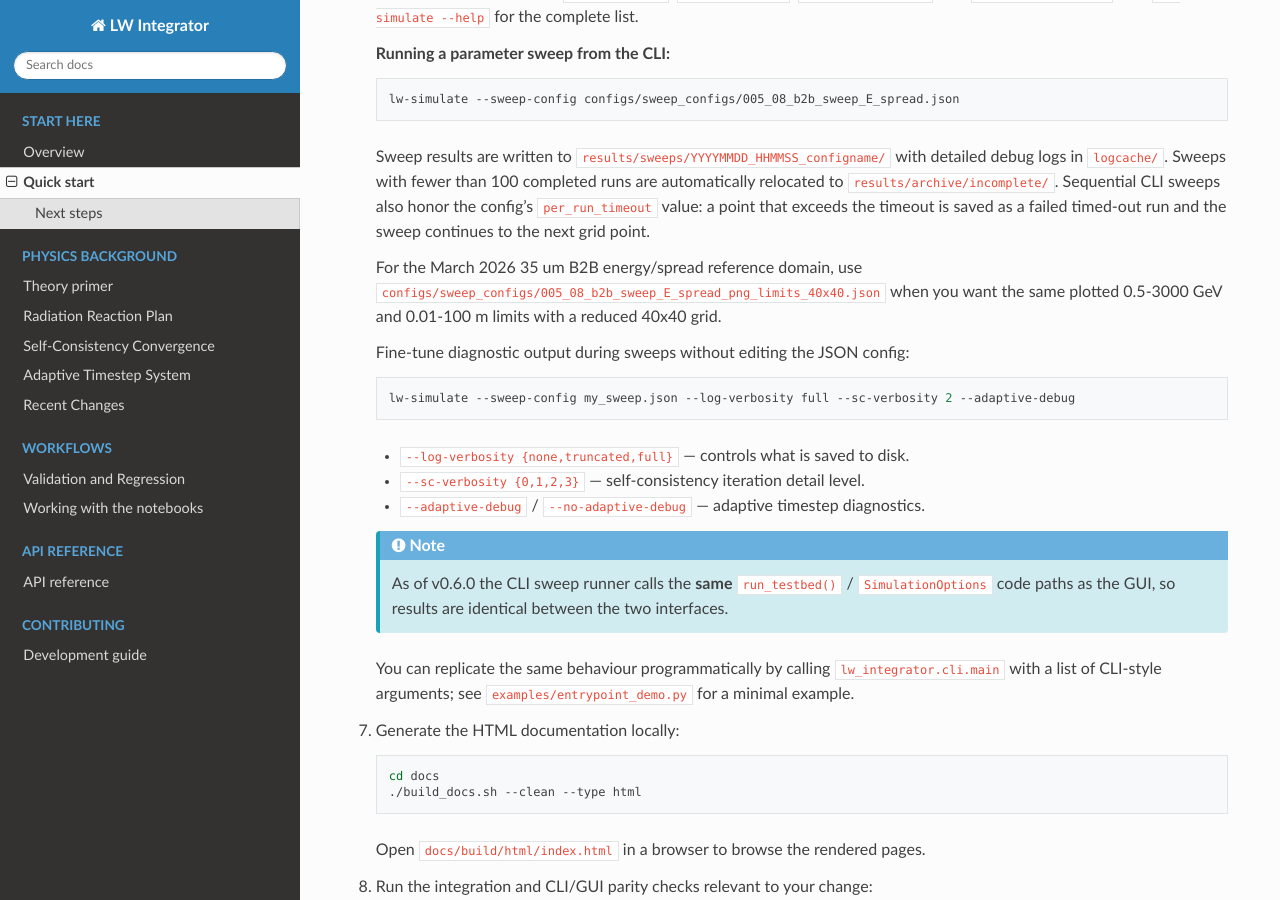
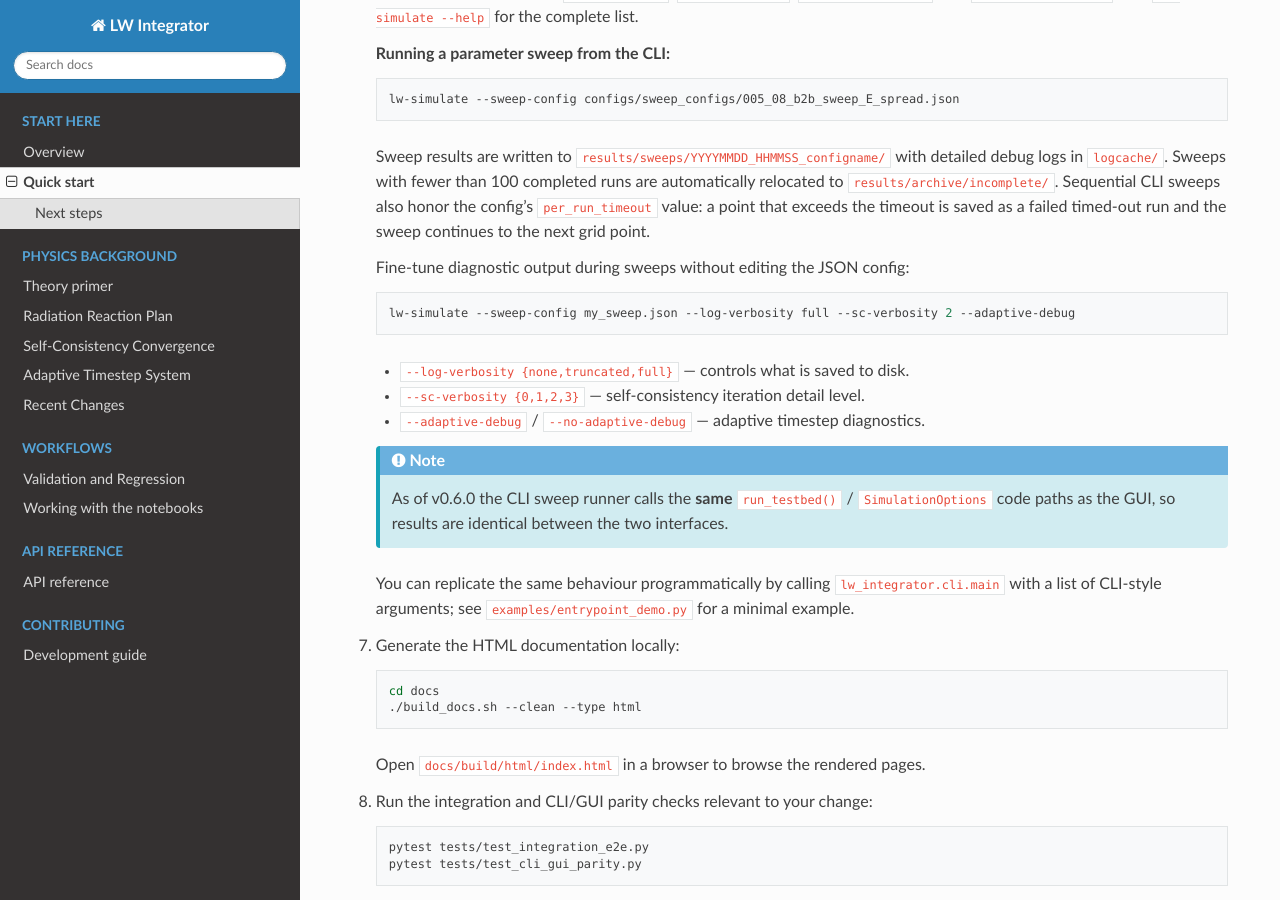
Before and after one commit to benfolsom/LW_integrator, a Sphinx documentation site: the page built from docs/source/quickstart.rst, in a window 1280 px wide and 900 px high, scrolled down 1718 px. Built offline with Sphinx 7.4.7 and the Read the Docs theme 3.1.0, drawn with Linux system fonts in a browser that asks for light colours.

Commit message:
Stop tracking local reduced sweep config

```diff
--- a/docs/source/quickstart.rst
+++ b/docs/source/quickstart.rst
@@ -113,11 +113,6 @@ simulation, and confirm that the regression tooling works on your machine.
    a point that exceeds the timeout is saved as a failed timed-out run and the
    sweep continues to the next grid point.
 
-   For the March 2026 35 um B2B energy/spread reference domain, use
-   ``configs/sweep_configs/005_08_b2b_sweep_E_spread_png_limits_40x40.json``
-   when you want the same plotted 0.5-3000 GeV and 0.01-100 m limits with a
-   reduced 40x40 grid.
-
    Fine-tune diagnostic output during sweeps without editing the JSON config:
 
    .. code-block:: bash
```
Also changed, not shown: CHANGELOG.md (+1 -2 lines), 1 other file.
